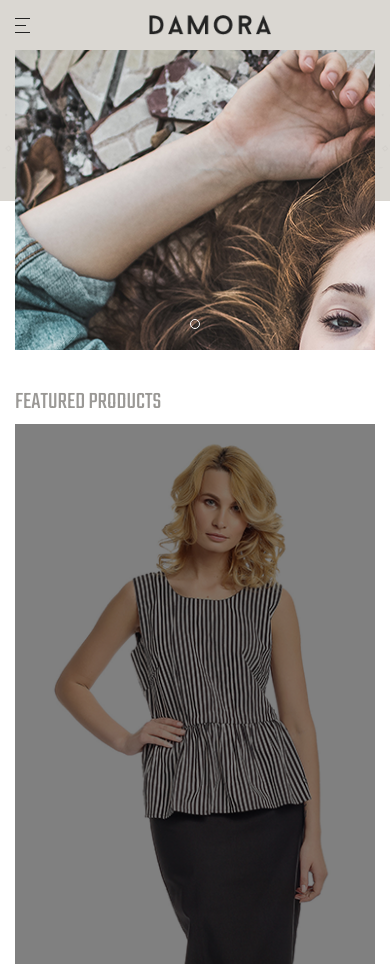
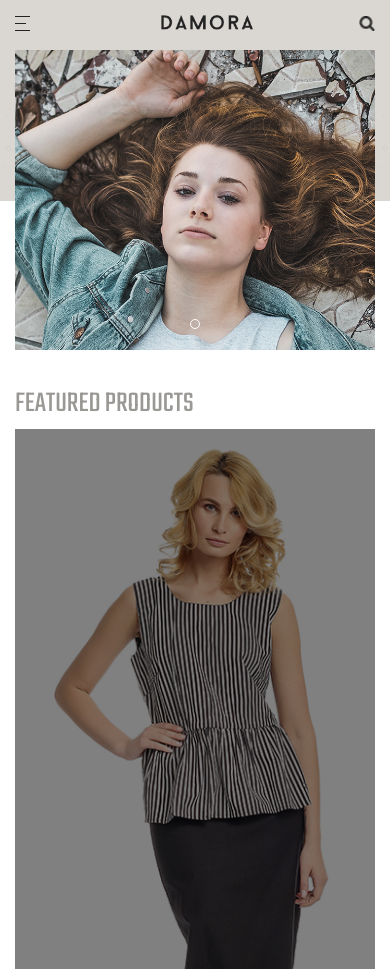
Before and after one commit to orihalcum/sirclo-damora-template, a plain HTML site: page second-part/index.html in a window 390 px wide. Shown: the top 969 px of the page. Drawn offline with Linux system fonts and the light colour scheme.

Commit message:
progress 95%

```diff
--- a/second-part/index.html
+++ b/second-part/index.html
@@ -95,19 +95,19 @@
                 <a class="navbar-brand" href="index.html">
                     <img src="assets/images/brand-logo.png" alt="brand-logo">
                 </a>
-                <!-- <div class="pull-right">
+                <div class="pull-right">
                     <ul class="navbar-nav list-unstyled">
-                        <li class="m-r-10">
+                        <li class="">
                             <img class="icon hover-pointer" src="assets/images/icon-search.png">
                         </li>
-                        <li class="m-r-5">
+                        <!-- <li class="m-r-5">
                             <img class="icon icon-bag hover-pointer" src="assets/images/icon-bag.png">
                         </li>
                         <li class="">
                             <b>0</b>
-                        </li>
+                        </li> -->
                     </ul>
-                </div> -->
+                </div>
             </div>
         </div>
         <!-- / SM XS -->
--- a/second-part/scss/base/_responsive.scss
+++ b/second-part/scss/base/_responsive.scss
@@ -2,19 +2,20 @@
 @media (max-width: 575.98px) {
     .nav-menu-overlay {
         .container-default {
-            margin: 0px;
             margin-top: 30px;
             padding: 25px;
             .list-menu {
+                margin: 0px;
+                padding-top: 30px;
                 text-align: center;
             }
         }
     }
     .carousel-inner {
         max-height: 300px;
-        img {
-            height: auto;
-            width: 100%;
+        .carousel-item {
+            background-size: 100% auto;
+            background-repeat: no-repeat;
         }
     }
     .container-featured-products {
--- a/second-part/scss/layouts/_nav.scss
+++ b/second-part/scss/layouts/_nav.scss
@@ -8,14 +8,19 @@
 
 // Extra small devices (portrait phones, less than 576px)
 @media (max-width: 575.98px) {
+
+    .navbar {
+
+        font-size: 10pt;
         .navbar-brand {
             position: absolute;
-        left: 50%;
+            left: 49%;
             top: 0px;
             img {
                 position: relative;
-            left: -50%;
-            height: 20px;
+                left: -49%;
+                height: 15px;
+                width: auto;
             }
         }
         .icon {
@@ -25,6 +30,12 @@
         }
         .icon-menu {
             margin-left: 30px;
+        }
+        .navbar-nav {
+            li { display: inline; }
+            margin-right: 15px;
+        }
+
     }
 }
 
--- a/second-part/scss/modules/_typography.scss
+++ b/second-part/scss/modules/_typography.scss
@@ -25,11 +25,11 @@
 	// Extra small devices (portrait phones, less than 576px)
 	@media (max-width: 575.98px) {
 		h1 { font-size: 48pt }
-		h2 { font-size: 32pt }
-		h3 { font-size: 24pt }
-		h4 { font-size: 18pt }
-		h5 { font-size: 14pt }
-		h6 { font-size: 13pt }
+		h2 { font-size: 36pt }
+		h3 { font-size: 30pt }
+		h4 { font-size: 22pt }
+		h5 { font-size: 18pt }
+		h6 { font-size: 14pt }
 	}
 
 	// Small devices (landscape phones, 576px and up)
```
Also changed, not shown: second-part/css/main.css. Lines whose indentation alone changed are shown as unchanged.
